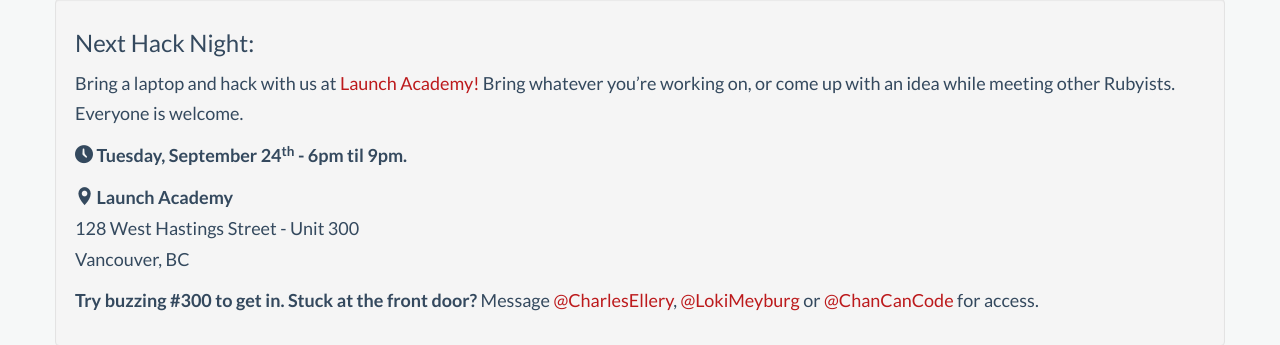
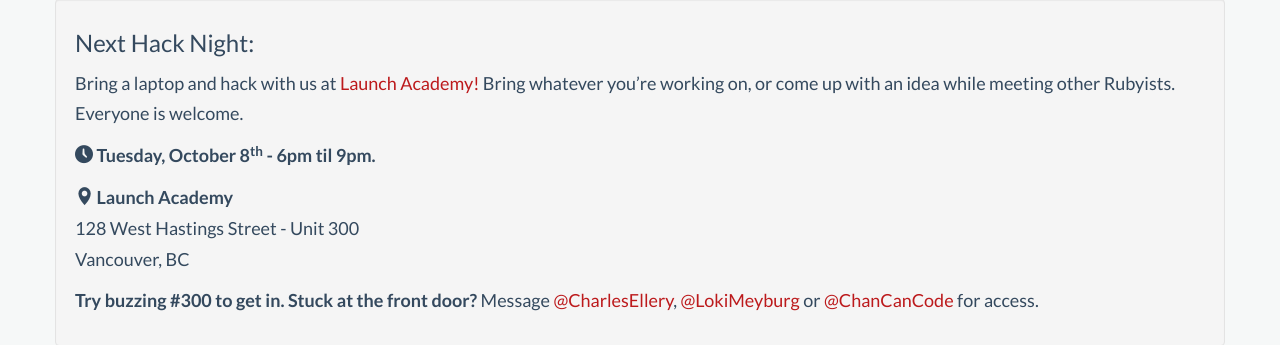
Before and after one commit to vanruby/vanruby.github.io, a Jekyll site: the page built from index.html, in a window 1280 px wide. Shown: the part 822-1167 px from the top of the page. Built offline with Jekyll 4.4.1, drawn with Linux system fonts in a browser that asks for light colours; Markdown is read by kramdown in place of the engine named in the settings; comment, search, counter and statistics services are not loaded.

Commit message:
new dates

```diff
--- a/index.html
+++ b/index.html
@@ -37,7 +37,7 @@ title: "VanRuby - Vancouver Ruby on Rails Group"
         <h6>Next Hack Night:</h6>
         <p>Bring a laptop and hack with us at <a href="http://launchacademy.ca/contact/" target="_blank">Launch Academy!</a> Bring whatever you’re working on, or come up with an idea while meeting other Rubyists. Everyone is welcome.</p>
 
-        <p><span class="fui-time"></span> <strong>Tuesday, September 24<sup>th</sup> - 6pm til 9pm.</strong></p>
+        <p><span class="fui-time"></span> <strong>Tuesday, October 8<sup>th</sup> - 6pm til 9pm.</strong></p>
         <p>
           <span class="fui-location"></span> <strong>Launch Academy</strong> <br />
           128 West Hastings Street - Unit 300<br />
```
